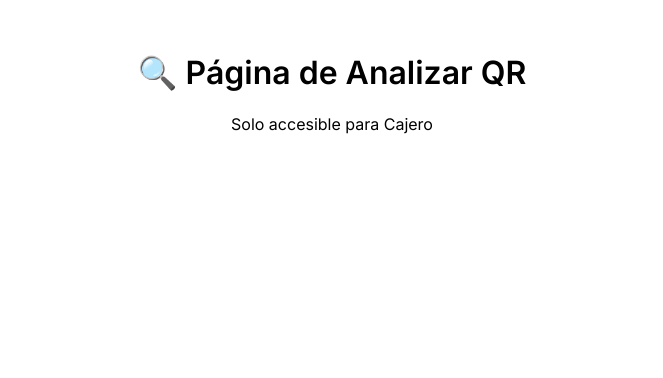
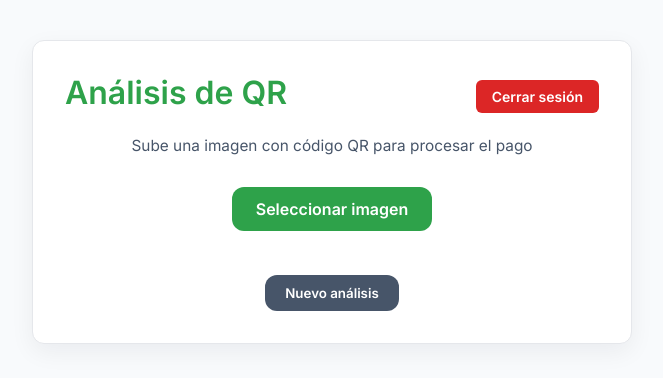
Before and after one commit to PROYECTOINTEGRADOR-I/proyectoint, a React (Vite) app in the folder proyectoreact/: page /analizarqr in a window 1280 px wide. Shown: the top 378 px of the page, without its empty margins (308-971 px from the left). Built offline with nearby package versions, Linux system fonts and the light colour scheme; no server answers.

Commit message:
QR implementado

```diff
--- a/proyectoreact/src/pages/AnalizarQR.tsx
+++ b/proyectoreact/src/pages/AnalizarQR.tsx
@@ -1,8 +1,175 @@
+import { useState, useRef } from "react";
+import { useNavigate } from "react-router-dom";
+import "../styles/AnalizarQR.css";
+import { useAuth } from "../auth";
+
+declare global {
+  interface Window {
+    jsQR: (data: Uint8ClampedArray, width: number, height: number) => { data: string } | null;
+  }
+}
+
+const API_BASE = import.meta.env.VITE_API_BASE ?? "http://localhost:3000";
+
 export default function AnalizarQR() {
+  const { user, refresh } = useAuth();
+  const navigate = useNavigate();
+  const [previewSrc, setPreviewSrc] = useState<string>("");
+  const [qrResult, setQrResult] = useState<string>("");
+  const [processing, setProcessing] = useState(false);
+  const [paymentResult, setPaymentResult] = useState<{ success: boolean; message: string } | null>(null);
+  const fileInputRef = useRef<HTMLInputElement>(null);
+
+  const handleLogout = async () => {
+    try {
+      await fetch(`${API_BASE}/logout`, {
+        method: "POST",
+        credentials: "include",
+      });
+      await refresh();
+      navigate("/");
+    } catch (err) {
+      console.error("Error cerrando sesión:", err);
+    }
+  };
+
+  const handleFileChange = async (event: React.ChangeEvent<HTMLInputElement>) => {
+    const file = event.target.files?.[0];
+    if (!file) return;
+
+    setProcessing(true);
+    setQrResult("");
+    setPaymentResult(null);
+
+    // Cargar jsQR si no está disponible
+    if (!window.jsQR) {
+      try {
+        const script = document.createElement('script');
+        script.src = 'https://cdn.jsdelivr.net/npm/jsqr/dist/jsQR.js';
+        script.onload = () => processImage(file);
+        document.head.appendChild(script);
+      } catch {
+        setQrResult("Error cargando librería QR");
+        setProcessing(false);
+      }
+    } else {
+      processImage(file);
+    }
+  };
+
+  const processImage = (file: File) => {
+    const reader = new FileReader();
+    reader.onload = (e) => {
+      const imageSrc = e.target?.result as string;
+      setPreviewSrc(imageSrc);
+
+      const img = new Image();
+      img.onload = () => {
+        const canvas = document.createElement('canvas');
+        const ctx = canvas.getContext('2d');
+        if (!ctx) return;
+
+        canvas.width = img.width;
+        canvas.height = img.height;
+        ctx.drawImage(img, 0, 0);
+
+        const imageData = ctx.getImageData(0, 0, canvas.width, canvas.height);
+
+        if (window.jsQR) {
+          const qr = window.jsQR(imageData.data, canvas.width, canvas.height);
+          if (qr) {
+            setQrResult(qr.data);
+            procesarPago(qr.data);
+          } else {
+            setQrResult("No se detectó ningún QR en la imagen");
+            setProcessing(false);
+          }
+        } else {
+          setQrResult("Librería QR no disponible");
+          setProcessing(false);
+        }
+      };
+      img.src = imageSrc;
+    };
+    reader.readAsDataURL(file);
+  };
+
+  const procesarPago = async (qrToken: string) => {
+    try {
+      const response = await fetch(`${API_BASE}/procesar-pago`, {
+        method: "POST",
+        headers: { "Content-Type": "application/json" },
+        credentials: "include",
+        body: JSON.stringify({ qr_token: qrToken, id_cajero: user?.userId }),
+      });
+
+      const data = await response.json();
+      setPaymentResult(data);
+    } catch {
+      setPaymentResult({ success: false, message: "Error de conexión" });
+    } finally {
+      setProcessing(false);
+    }
+  };
+
+  const resetForm = () => {
+    setPreviewSrc("");
+    setQrResult("");
+    setPaymentResult(null);
+    if (fileInputRef.current) fileInputRef.current.value = "";
+  };
+
   return (
-    <div style={{ padding: "2rem", textAlign: "center" }}>
-      <h1>🔍 Página de Analizar QR</h1>
-      <p>Solo accesible para Cajero</p>
+    <div className="qr-page">
+      <div className="qr-container">
+        <div className="qr-header">
+          <h1>Análisis de QR</h1>
+          <button onClick={handleLogout} className="logout-btn">
+            Cerrar sesión
+          </button>
+        </div>
+        <p className="subtitle">Sube una imagen con código QR para procesar el pago</p>
+
+        <div className="upload-section">
+          <input
+            ref={fileInputRef}
+            type="file"
+            id="fileInput"
+            accept="image/*"
+            onChange={handleFileChange}
+            className="file-input"
+          />
+          <label htmlFor="fileInput" className="file-label">
+            Seleccionar imagen
+          </label>
+        </div>
+
+        {previewSrc && (
+          <div className="preview-section">
+            <img src={previewSrc} alt="Preview" className="preview-img" />
+          </div>
+        )}
+
+        {processing && <div className="loading">Procesando...</div>}
+
+        {qrResult && !processing && (
+          <div className="result-section">
+            <h3>QR detectado:</h3>
+            <p className="qr-content">{qrResult}</p>
+          </div>
+        )}
+
+        {paymentResult && (
+          <div className={`payment-result ${paymentResult.success ? 'success' : 'error'}`}>
+            <h3>{paymentResult.success ? 'Pago exitoso' : 'Error en pago'}</h3>
+            <p>{paymentResult.message}</p>
+          </div>
+        )}
+
+        <button onClick={resetForm} className="reset-btn">
+          Nuevo análisis
+        </button>
+      </div>
     </div>
   );
 }
--- /dev/null
+++ b/proyectoreact/src/styles/AnalizarQR.css
@@ -0,0 +1,176 @@
+/* AnalizarQR.css */
+:root {
+  --brand: #2ea24a;
+  --ink: #0f172a;
+  --muted: #475569;
+  --border: #e5e7eb;
+  --bg-soft: #f8fafc;
+  --card: #ffffff;
+  --success: #16a34a;
+  --error: #dc2626;
+  --r: 12px;
+  --shadow: 0 8px 24px rgba(15,23,42,.06);
+}
+
+.qr-page {
+  min-height: 100vh;
+  background: var(--bg-soft);
+  padding: clamp(20px, 4vw, 40px) 20px;
+}
+
+.qr-container {
+  max-width: 600px;
+  margin: 0 auto;
+  background: var(--card);
+  border: 1px solid var(--border);
+  border-radius: var(--r);
+  padding: clamp(20px, 4vw, 32px);
+  box-shadow: var(--shadow);
+  text-align: center;
+}
+
+.qr-container h1 {
+  color: var(--brand);
+  font-size: clamp(24px, 3vw, 32px);
+  margin: 0 0 8px;
+  font-weight: 800;
+}
+
+.qr-header {
+  display: flex;
+  justify-content: space-between;
+  align-items: center;
+  margin-bottom: 16px;
+}
+
+.logout-btn {
+  background: var(--error);
+  color: white;
+  border: none;
+  padding: 8px 16px;
+  border-radius: 6px;
+  cursor: pointer;
+  font-size: 14px;
+  font-weight: 600;
+}
+
+.logout-btn:hover {
+  background: #b91c1c;
+}
+
+.subtitle {
+  color: var(--muted);
+  margin: 0 0 32px;
+  font-size: clamp(14px, 1.2vw, 16px);
+}
+
+.upload-section {
+  margin-bottom: 24px;
+}
+
+.file-input {
+  display: none;
+}
+
+.file-label {
+  display: inline-block;
+  padding: 12px 24px;
+  background: var(--brand);
+  color: white;
+  border-radius: var(--r);
+  cursor: pointer;
+  font-weight: 600;
+  transition: background 0.2s ease;
+}
+
+.file-label:hover {
+  background: #228a3a;
+}
+
+.preview-section {
+  margin: 24px 0;
+}
+
+.preview-img {
+  max-width: 100%;
+  max-height: 300px;
+  border-radius: var(--r);
+  box-shadow: 0 4px 12px rgba(0,0,0,0.1);
+}
+
+.loading {
+  color: var(--brand);
+  font-weight: 600;
+  margin: 20px 0;
+}
+
+.result-section {
+  background: var(--bg-soft);
+  border: 1px solid var(--border);
+  border-radius: var(--r);
+  padding: 16px;
+  margin: 20px 0;
+}
+
+.result-section h3 {
+  margin: 0 0 8px;
+  color: var(--ink);
+}
+
+.qr-content {
+  font-family: 'Courier New', monospace;
+  background: white;
+  padding: 8px;
+  border-radius: 6px;
+  border: 1px solid var(--border);
+  word-break: break-all;
+  color: var(--ink);
+}
+
+.payment-result {
+  border-radius: var(--r);
+  padding: 16px;
+  margin: 20px 0;
+}
+
+.payment-result.success {
+  background: #f0fdf4;
+  border: 1px solid #bbf7d0;
+  color: var(--success);
+}
+
+.payment-result.error {
+  background: #fef2f2;
+  border: 1px solid #fecaca;
+  color: var(--error);
+}
+
+.payment-result h3 {
+  margin: 0 0 8px;
+}
+
+.payment-result p {
+  margin: 0;
+}
+
+.reset-btn {
+  background: var(--muted);
+  color: white;
+  border: none;
+  padding: 10px 20px;
+  border-radius: var(--r);
+  cursor: pointer;
+  font-weight: 600;
+  margin-top: 20px;
+}
+
+.reset-btn:hover {
+  background: #374151;
+}
+
+@media (max-width: 768px) {
+  .qr-container {
+    margin: 0 10px;
+    padding: 20px;
+  }
+}
```
Also changed, not shown: proyectoreact/auth.ts (+32 -0 lines), 2 other files (tests, documents, lock files or other folders).
